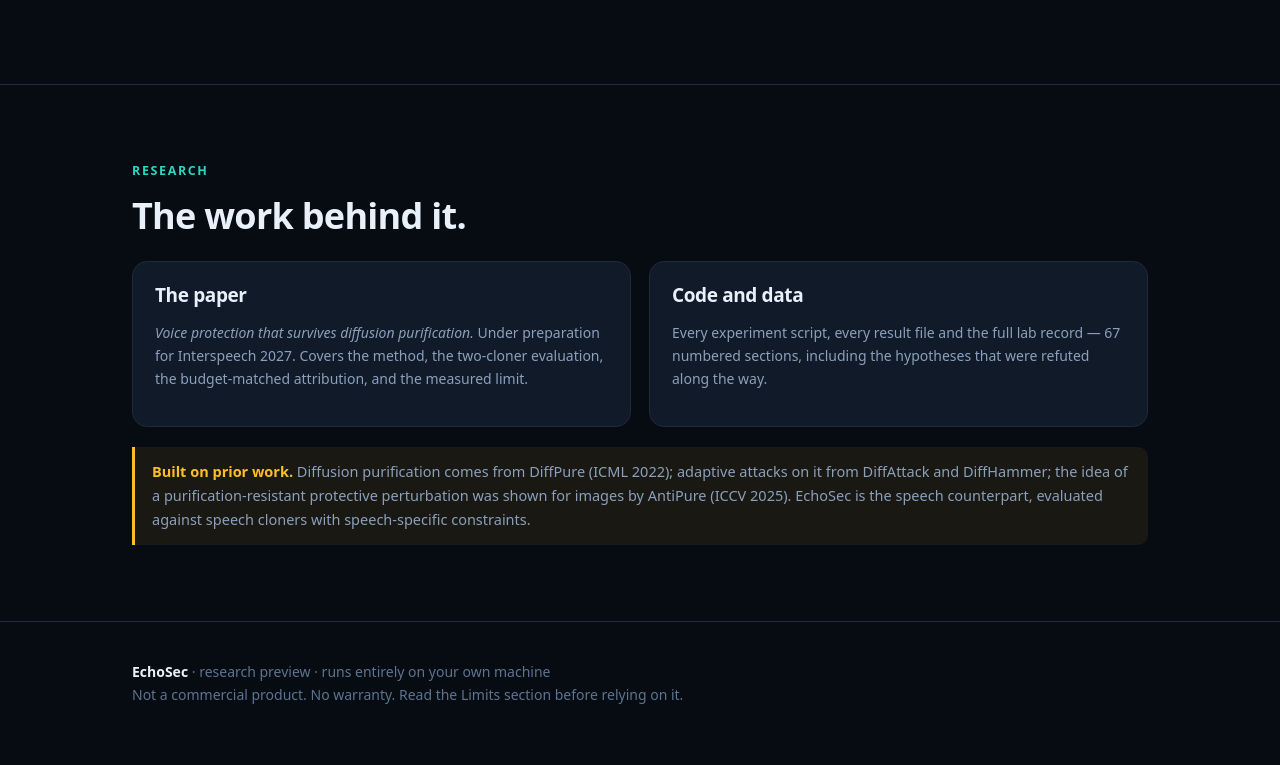
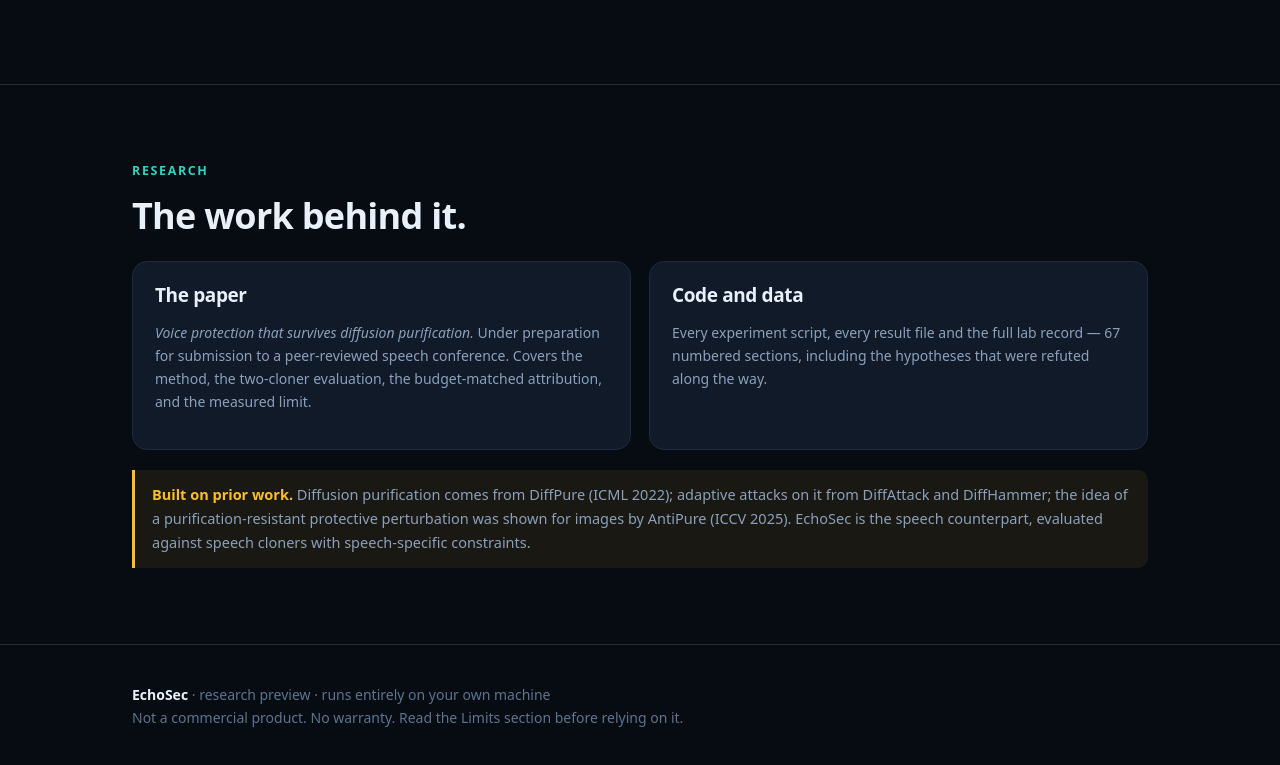
Before and after one commit to Rishika004/final-capstone-project, a plain HTML site: page echosec/index.html in a window 1280 px wide. Shown: the part 4341-5106 px from the top of the page. Before the commit the page ends 5085 px from the top, so only its background shows below. Drawn offline with Linux system fonts and the light colour scheme.

Commit message:
Remove the target venue from everything public-facing
The venue was named in three places a stranger can read: the EchoSec site's
Research section, the repository's front-page README, and the README that goes
into the teammate bundle.

Dropped from all three. The dates stay where they are useful (the bundle still
says the target submission date is 9 February 2027); only the conference name
goes. Phrasing is now "a peer-reviewed speech conference" and "a paper under
preparation".

This matters more than a style preference: the intended venue uses double-blind
review, and the repository is public under the author's own name. Naming the
venue alongside the method, the results and the full lab record narrows the
search a reviewer would have to do to identify the submission.

Not changed: the filename experiments/RESULTS_ICASSP.md, which names a
conference only as a historical artefact of when it was created. Renaming it
would break references across 67 sections and every analysis script for no
gain, and a filename is not a claim about where the work is going.

Co-Authored-By: Claude Opus 5 <noreply@anthropic.com>

```diff
--- a/echosec/index.html
+++ b/echosec/index.html
@@ -321,7 +321,8 @@ footer{border-top:1px solid var(--line);padding:38px 0;color:var(--dim);font-siz
  <div class="grid g2" style="margin-top:24px">
   <div class="card"><h3>The paper</h3><p class="mut sm">
    <i>Voice protection that survives diffusion purification.</i> Under preparation for
-   Interspeech 2027. Covers the method, the two-cloner evaluation, the budget-matched
+   submission to a peer-reviewed speech conference. Covers the method, the two-cloner
+   evaluation, the budget-matched
    attribution, and the measured limit.</p></div>
   <div class="card"><h3>Code and data</h3><p class="mut sm">Every experiment script,
    every result file and the full lab record — 67 numbered sections, including the
```
Also changed, not shown: 2 other files.
